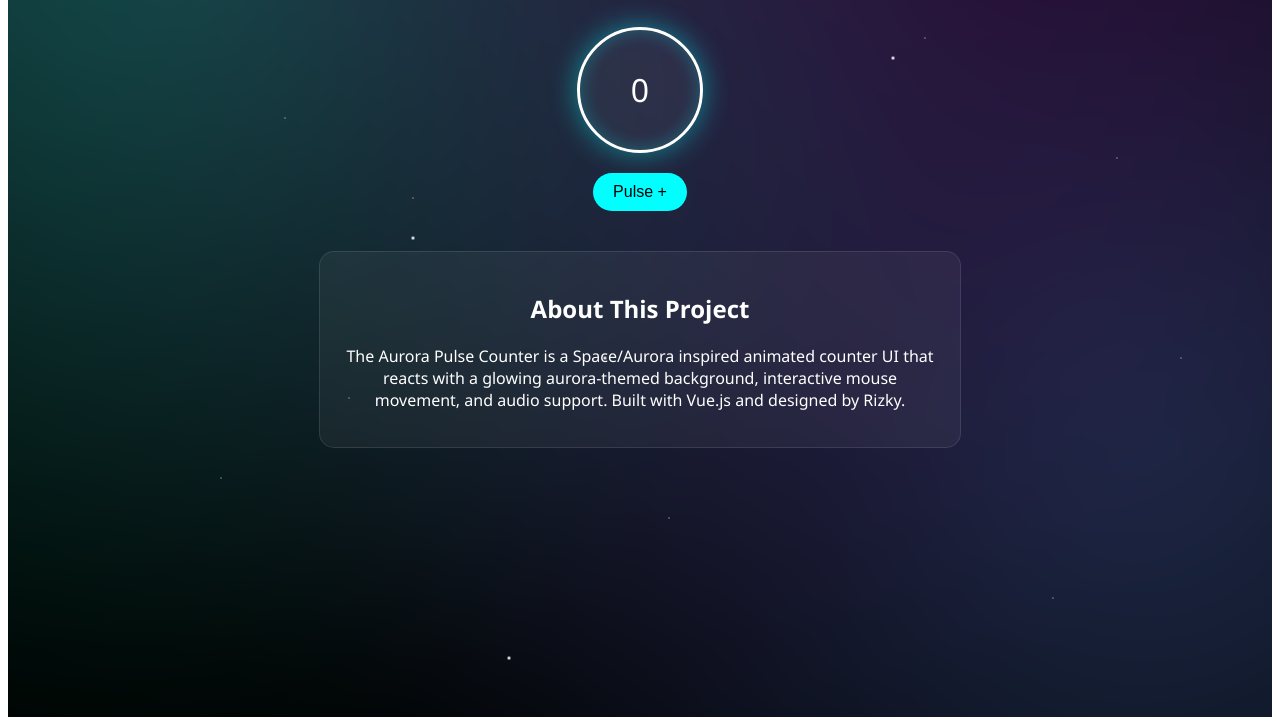
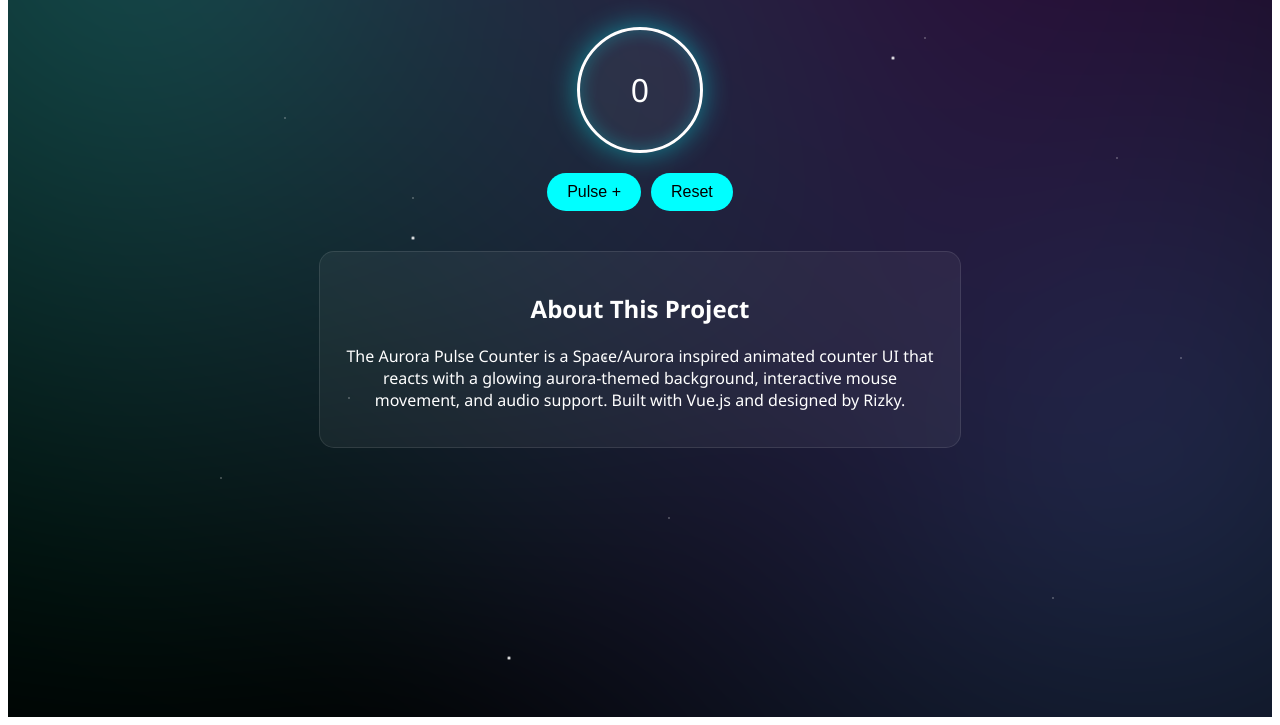
Before and after one commit to rizky-ekaputra/aurora-pulse-counter, a plain HTML site: page index.html in a window 1280 px wide. Shown: the part 171-896 px from the top of the page. Drawn offline with nearby package versions, Linux system fonts and the light colour scheme.

Commit message:
Update index.html New Feature Reset Button
Now with Reset Button

```diff
--- a/index.html
+++ b/index.html
@@ -260,6 +260,7 @@
         {{ count }}
       </div>
       <button class="count-button" @click="increment">Pulse +</button>
+      <button class="count-button" @click="reset" style="margin-left: 10px;">Reset</button>
     </div>
 
     <!--<div class="music-widget">
@@ -295,6 +296,10 @@
         bounce.value = true;
       }
 
+      function reset() {
+        count.value = 0;
+      }
+
       function updateMouse(e) {
         const centerX = window.innerWidth / 2;
         const centerY = window.innerHeight / 2;
@@ -314,6 +319,7 @@
         mouseX,
         mouseY,
         increment,
+        reset,
         updateMouse,
       };
     },
```
Lines whose indentation alone changed are shown as unchanged.
